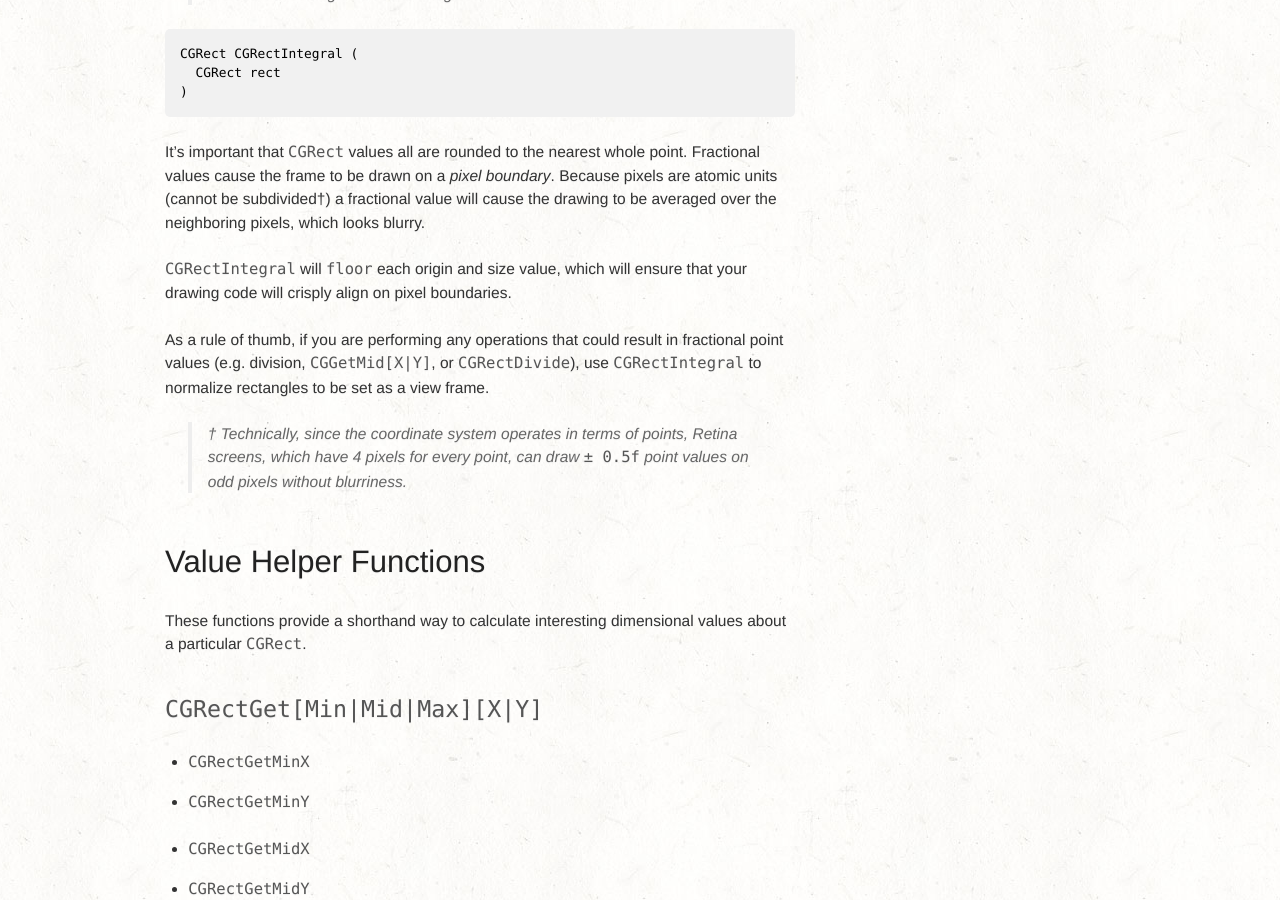
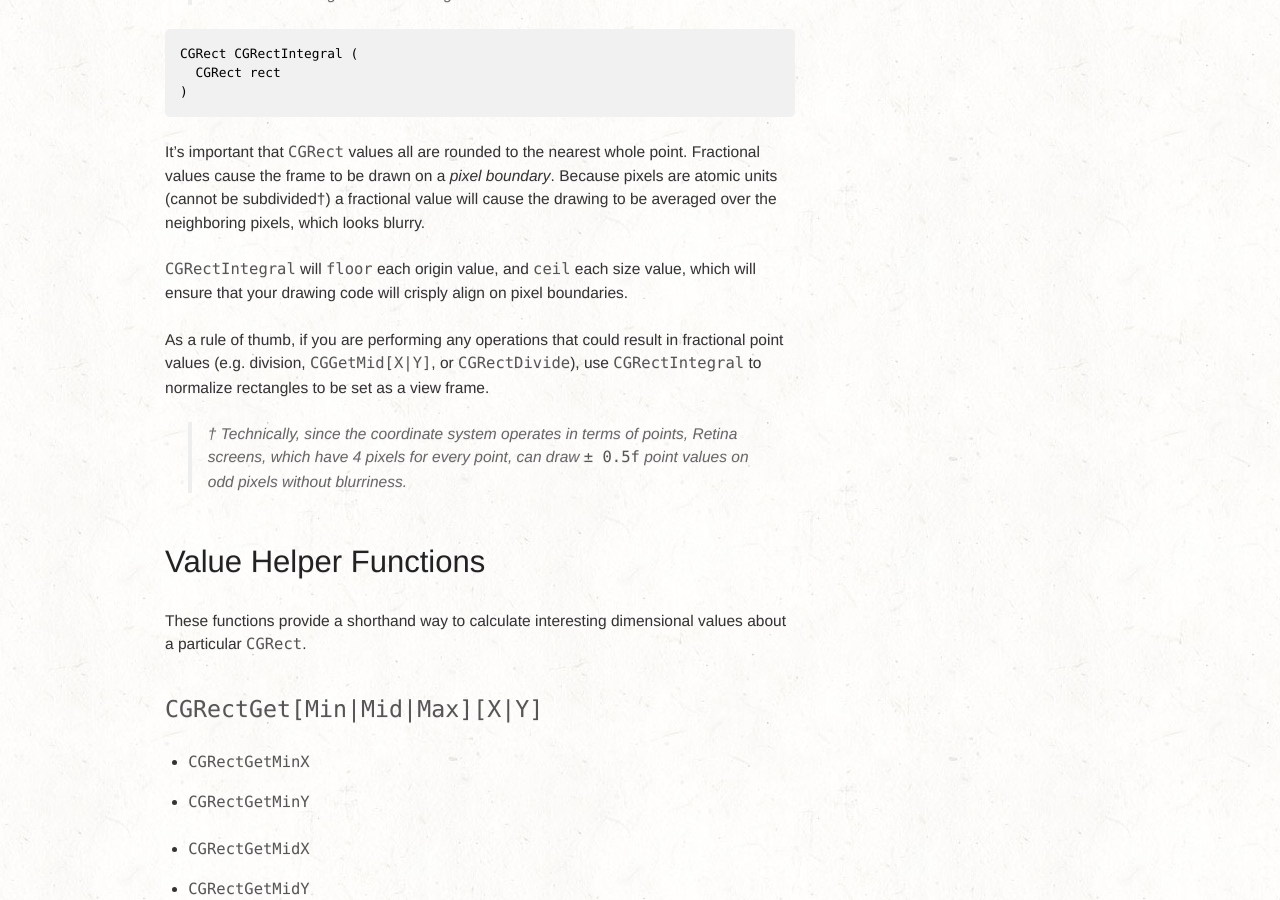
Before and after one commit to NSHipster/articles, a Jekyll site: the page built from _posts/2012-12-17-cggeometry.md, in a window 1280 px wide and 900 px high, scrolled down 2273 px. Built offline with Jekyll 4.4.1, drawn with Linux system fonts in a browser that asks for light colours; a script that is not in the unit is left out; comment, search, counter and statistics services are not loaded.

Commit message:
Correcting CGRectIntegral (/thanks @warrenm)

```diff
--- a/_posts/2012-12-17-cggeometry.md
+++ b/_posts/2012-12-17-cggeometry.md
@@ -68,7 +68,7 @@ If you're using `CGRectInset` as a convenience function for resizing a rectangle
 
 It's important that `CGRect` values all are rounded to the nearest whole point. Fractional values cause the frame to be drawn on a _pixel boundary_. Because pixels are atomic units (cannot be subdivided†) a fractional value will cause the drawing to be averaged over the neighboring pixels, which looks blurry.
 
-`CGRectIntegral` will `floor` each origin and size value, which will ensure that your drawing code will crisply align on pixel boundaries.
+`CGRectIntegral` will `floor` each origin value, and `ceil` each size value, which will ensure that your drawing code will crisply align on pixel boundaries.
 
 As a rule of thumb, if you are performing any operations that could result in fractional point values (e.g. division, `CGGetMid[X|Y]`, or `CGRectDivide`), use `CGRectIntegral` to normalize rectangles to be set as a view frame.
 
```
